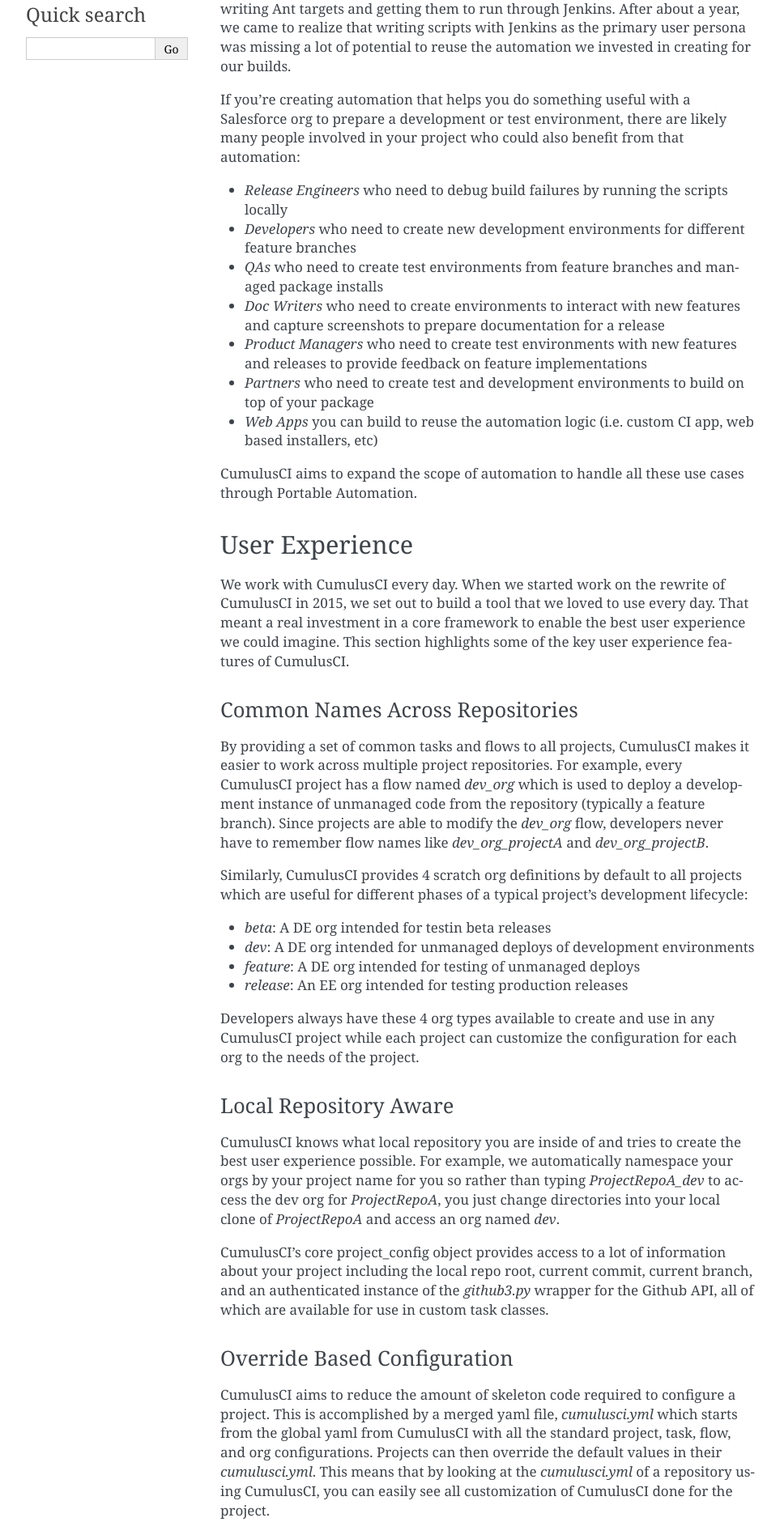
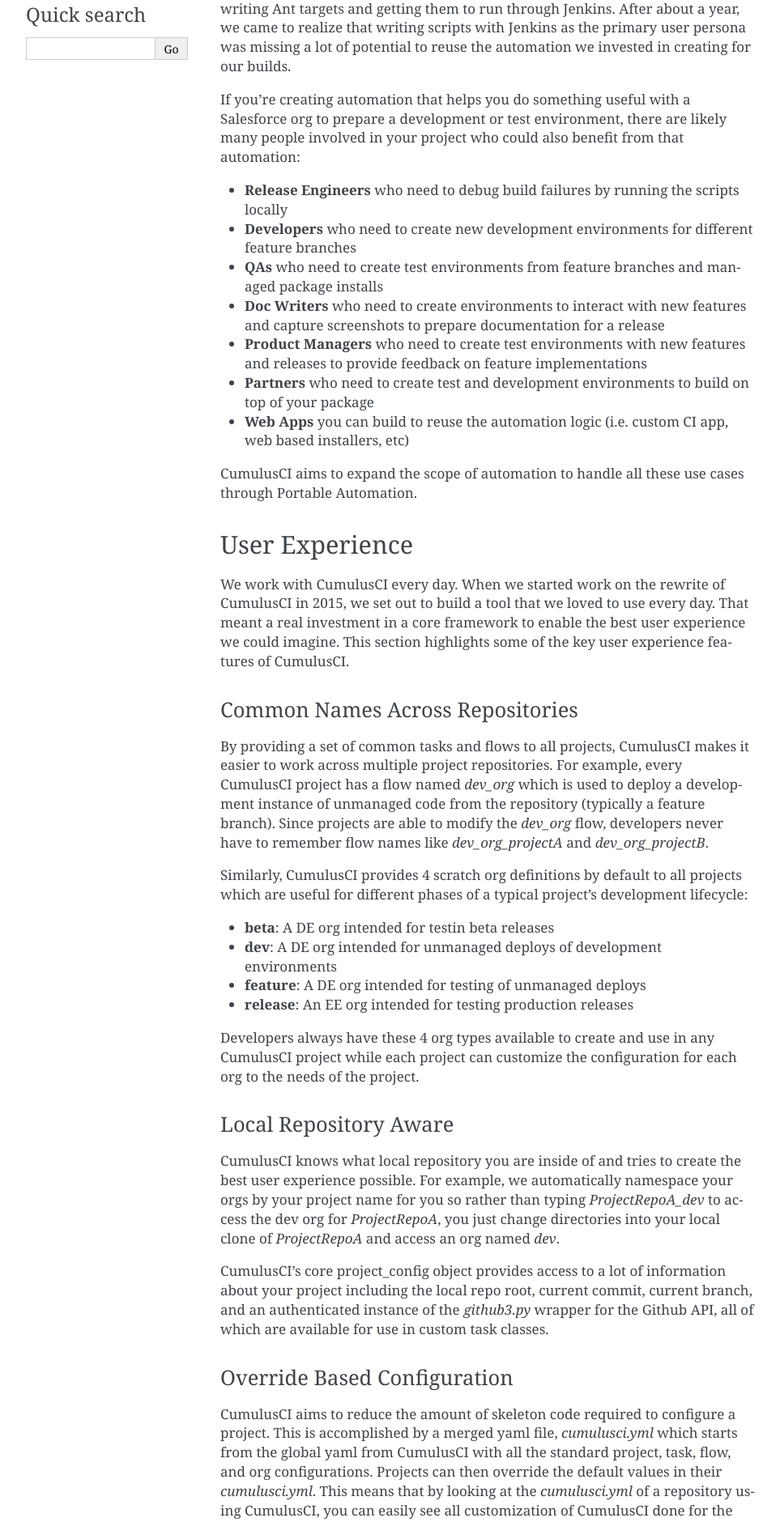
Before and after one commit to SFDO-Tooling/CumulusCI, a Sphinx documentation site: the page built from docs/why_cumulusci.rst, in a window 1280 px wide. Shown: the part 496-2376 px from the top of the page at 81% size, without its empty margins (148-1111 px from the left). Built offline with Sphinx 7.4.7, drawn with Linux system fonts in a browser that asks for light colours.

Commit message:
Fix bold formatting

```diff
--- a/docs/why_cumulusci.rst
+++ b/docs/why_cumulusci.rst
@@ -13,13 +13,13 @@
 
 If you're creating automation that helps you do something useful with a Salesforce org to prepare a development or test environment, there are likely many people involved in your project who could also benefit from that automation:
 
-* *Release Engineers* who need to debug build failures by running the scripts locally
-* *Developers* who need to create new development environments for different feature branches
-* *QAs* who need to create test environments from feature branches and managed package installs
-* *Doc Writers* who need to create environments to interact with new features and capture screenshots to prepare documentation for a release
-* *Product Managers* who need to create test environments with new features and releases to provide feedback on feature implementations
-* *Partners* who need to create test and development environments to build on top of your package
-* *Web Apps* you can build to reuse the automation logic (i.e. custom CI app, web based installers, etc)
+* **Release Engineers** who need to debug build failures by running the scripts locally
+* **Developers** who need to create new development environments for different feature branches
+* **QAs** who need to create test environments from feature branches and managed package installs
+* **Doc Writers** who need to create environments to interact with new features and capture screenshots to prepare documentation for a release
+* **Product Managers** who need to create test environments with new features and releases to provide feedback on feature implementations
+* **Partners** who need to create test and development environments to build on top of your package
+* **Web Apps** you can build to reuse the automation logic (i.e. custom CI app, web based installers, etc)
 
 CumulusCI aims to expand the scope of automation to handle all these use cases through Portable Automation.
 
@@ -35,10 +35,10 @@
 
 Similarly, CumulusCI provides 4 scratch org definitions by default to all projects which are useful for different phases of a typical project's development lifecycle:
 
-* *beta*: A DE org intended for testin beta releases
-* *dev*: A DE org intended for unmanaged deploys of development environments
-* *feature*: A DE org intended for testing of unmanaged deploys
-* *release*: An EE org intended for testing production releases
+* **beta**: A DE org intended for testin beta releases
+* **dev**: A DE org intended for unmanaged deploys of development environments
+* **feature**: A DE org intended for testing of unmanaged deploys
+* **release**: An EE org intended for testing production releases
 
 Developers always have these 4 org types available to create and use in any CumulusCI project while each project can customize the configuration for each org to the needs of the project.
 
@@ -115,11 +115,11 @@
 
 CumulusCI has a number of unique capabilities that you won't find in any other tooling to work with Salesforce projects:
 
-* *Automated Release Notes*: CumulusCI's `release_beta` flow uses the `github_release_notes` task to automatically parse the bodies of pull requests merged since the last production release and generate combined release notes from the content.
-* *Bulk API Query/Load*: CumulusCI includes Python task classes allowing for the creation of multi-object relational data set mappings used to query data from a Salesforce org into a local sqlite database and insert that relational data into another Salesforce org.
-* *Dependency Management*: CumulusCI includes robust support for project dependencies including managed packages, unmanaged metadata, and references to other CumulusCI project repositories to dynamically and recursively inherit the referenced project's dependencies
-* *Apex Limit Reports for Tests*: CumulusCI's Apex test runner outputs a `test_results.json` file which includes the duration and Apex limits usage for each test method executed
-* *Update Admin Profile*: All CumulusCI flows run the `update_admin_profile` task to retrieve the Admin.profile from the target org after deploying the package or the package source, grant FLS permissions on all fields and classes, and deploy the updated profile.  This makes it easier to get up an running with a useable environment from a fresh scratch org.
-* *Push API*: Automate push upgrades of your product using the Push API and CumulusCI's built in tasks: `push_all`, `push_sandbox`, `push_trial`, and `push_qa`
-* *meta.xml File Management*: Unmanaged deploys automatically strip namespace, majorVersion, and minorVersion elements from the meta.xml file allowing CumulusCI's dependency management to handle your dependencies.  Also, the `meta_xml_dependencies` and `meta_xml_apiversion` tasks automate updating all local meta.xml files with the api_version specified in `cumulusci.yml` and the namespace, majorVersion, and minorVersion of the currently resolved dependencies.
-* *MetaCI*: MetaCI is our custom CI app run on Heroku to automate the execution of builds using CumulusCI flows.  It is Salesforce aware and can handle burst capacity for builds by leveraging Heroku's scalability.
+* **Automated Release Notes**: CumulusCI's `release_beta` flow uses the `github_release_notes` task to automatically parse the bodies of pull requests merged since the last production release and generate combined release notes from the content.
+* **Bulk API Query/Load**: CumulusCI includes Python task classes allowing for the creation of multi-object relational data set mappings used to query data from a Salesforce org into a local sqlite database and insert that relational data into another Salesforce org.
+* **Dependency Management**: CumulusCI includes robust support for project dependencies including managed packages, unmanaged metadata, and references to other CumulusCI project repositories to dynamically and recursively inherit the referenced project's dependencies
+* **Apex Limit Reports for Tests**: CumulusCI's Apex test runner outputs a `test_results.json` file which includes the duration and Apex limits usage for each test method executed
+* **Update Admin Profile**: All CumulusCI flows run the `update_admin_profile` task to retrieve the Admin.profile from the target org after deploying the package or the package source, grant FLS permissions on all fields and classes, and deploy the updated profile.  This makes it easier to get up an running with a useable environment from a fresh scratch org.
+* **Push API**: Automate push upgrades of your product using the Push API and CumulusCI's built in tasks: `push_all`, `push_sandbox`, `push_trial`, and `push_qa`
+* **meta.xml File Management**: Unmanaged deploys automatically strip namespace, majorVersion, and minorVersion elements from the meta.xml file allowing CumulusCI's dependency management to handle your dependencies.  Also, the `meta_xml_dependencies` and `meta_xml_apiversion` tasks automate updating all local meta.xml files with the api_version specified in `cumulusci.yml` and the namespace, majorVersion, and minorVersion of the currently resolved dependencies.
+* **MetaCI**: MetaCI is our custom CI app run on Heroku to automate the execution of builds using CumulusCI flows.  It is Salesforce aware and can handle burst capacity for builds by leveraging Heroku's scalability.
```
